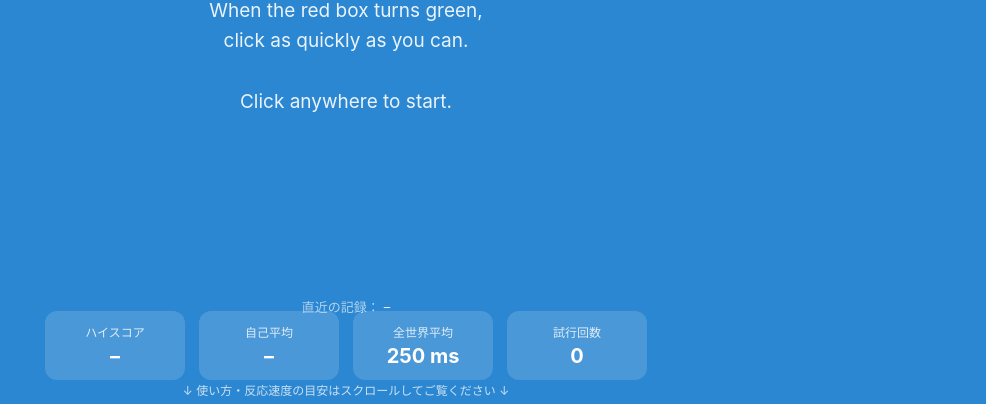
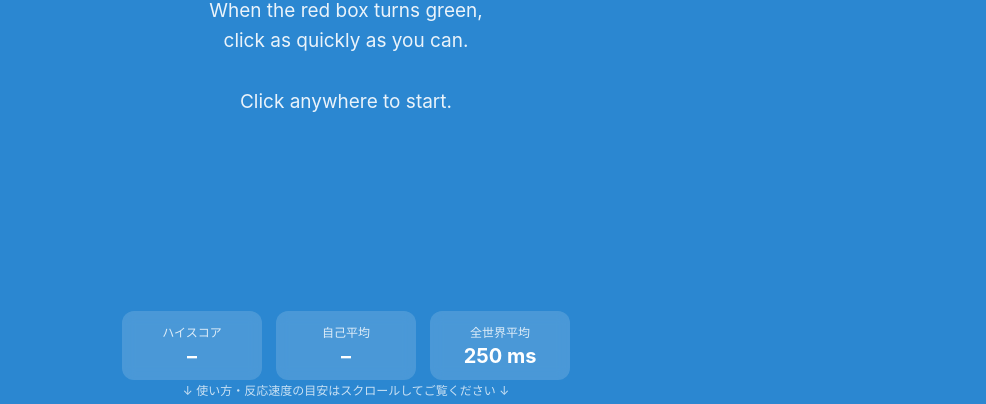
Before and after one commit to sunnyjpn/sunnyjpn.github.io, a plain HTML site: page index.html in a window 1280 px wide. Shown: the part 396-800 px from the top of the page, without its empty margins (294-1280 px from the left). Drawn offline with Linux system fonts and the light colour scheme.

Commit message:
Add files via upload

```diff
--- a/index.html
+++ b/index.html
@@ -244,21 +244,6 @@
     font-weight: 700;
   }
 
-  #recent-bar {
-    position: absolute;
-    left: 0;
-    right: 0;
-    bottom: calc(var(--stats-bottom) + 64px);
-    text-align: center;
-    font-size: 13px;
-    opacity: 0.85;
-    padding: 0 var(--stats-padding-x);
-  }
-
-  #recent-label {
-    opacity: 0.75;
-    margin-right: 4px;
-  }
 
   #ios-install-hint {
     position: absolute;
@@ -321,10 +306,6 @@
 
   body.device-mobile .stat-card {
     padding: 10px 12px;
-  }
-
-  body.device-mobile #recent-bar {
-    bottom: calc(var(--stats-bottom) + 116px);
   }
 
   body.device-mobile .stat-value,
@@ -510,13 +491,6 @@
         <div class="stat-label">全世界平均</div>
         <div class="stat-value" id="world-val">250 ms</div>
       </div>
-      <div class="stat-card">
-        <div class="stat-label">試行回数</div>
-        <div class="stat-value" id="count-val">0</div>
-      </div>
-    </div>
-    <div id="recent-bar">
-      <span id="recent-label">直近の記録：</span><span id="recent-val">–</span>
     </div>
 
     <div id="ios-install-hint" style="display:none;">
@@ -624,9 +598,7 @@
   const subText = document.getElementById('sub-text');
   const bestVal = document.getElementById('best-val');
   const worldVal = document.getElementById('world-val');
-  const countVal = document.getElementById('count-val');
   const avgVal = document.getElementById('avg-val');
-  const recentVal = document.getElementById('recent-val');
   const shareX = document.getElementById('share-x');
   const shareNative = document.getElementById('share-native');
   const installBtn = document.getElementById('install-btn');
@@ -789,9 +761,7 @@
   function renderStats() {
     bestVal.textContent = bestScore === null ? '–' : bestScore + ' ms';
     worldVal.textContent = WORLD_AVERAGE + ' ms';
-    countVal.textContent = String(attemptCount);
     avgVal.textContent = attemptCount === 0 ? '–' : Math.round(totalTimeSum / attemptCount) + ' ms';
-    recentVal.textContent = recentHistory.length === 0 ? '–' : recentHistory.join(' / ') + ' ms';
   }
 
   function vibrateFeedback(pattern) {
```
